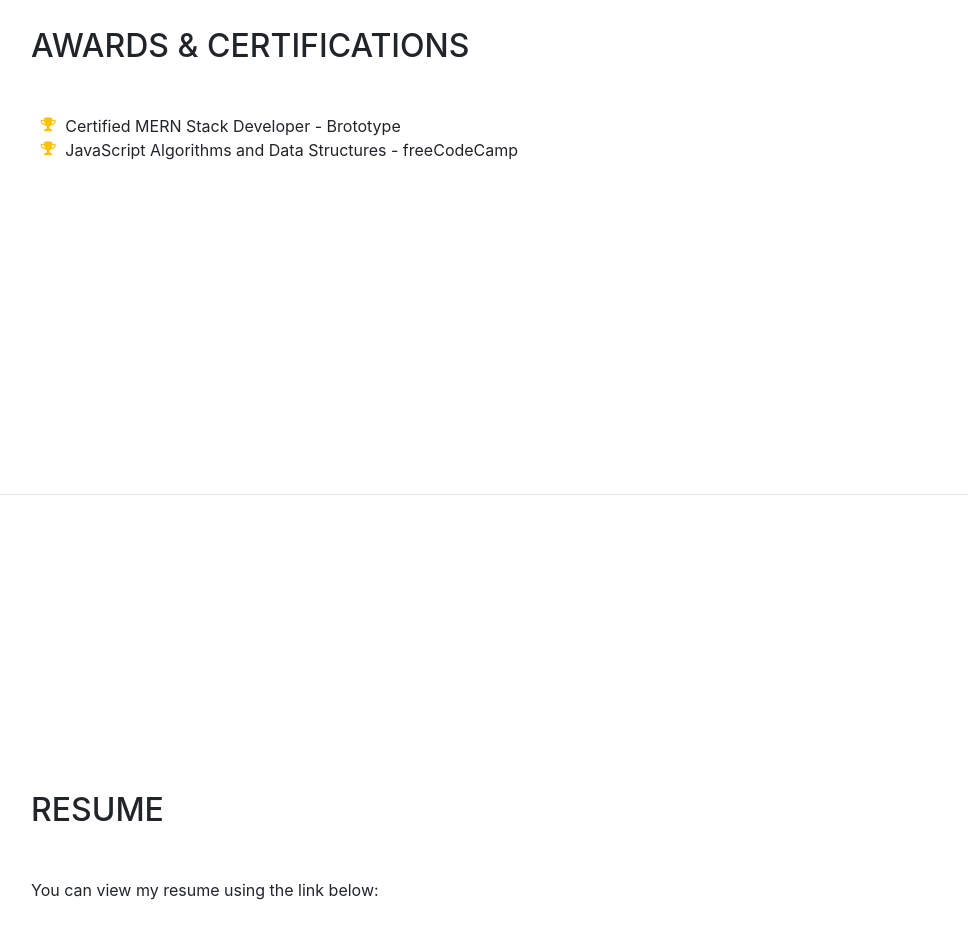
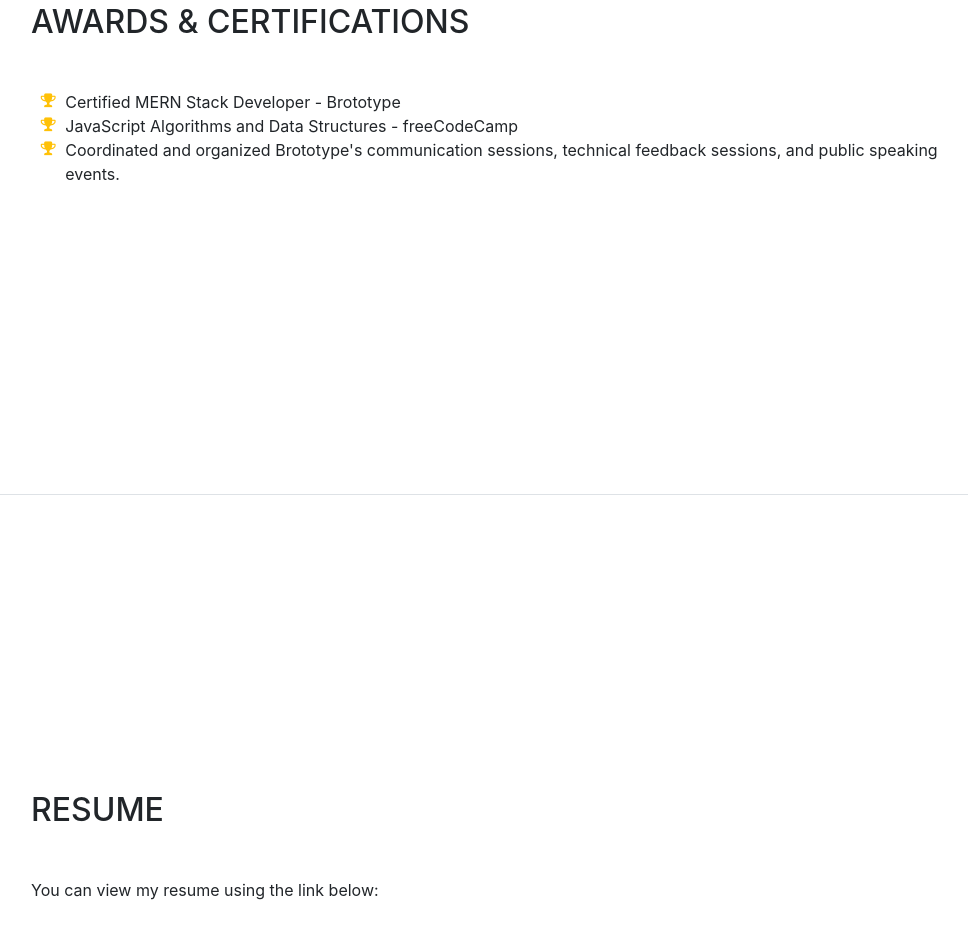
Before and after one commit to gopikamanoj1/portfolio, a website with bundled scripts: page index.html in a window 1280 px wide. Shown: the part 5282-6220 px from the top of the page, without its empty margins (289-1257 px from the left). Built offline with nearby package versions, Linux system fonts and the light colour scheme; a web font is replaced by a local one.

Commit message:
certificat added

```diff
--- a/index.html
+++ b/index.html
@@ -111,6 +111,8 @@
         </ul>
       </div>
     </section>
+
+
 
 
     <section class="resume-section p-3 p-lg-5 d-flex flex-column" id="experience">
@@ -388,6 +390,10 @@
             <i class="fa-li fa fa-trophy text-warning"></i>
             Runner-Up - College Coding Competition 2021
           </li> -->
+          <li>
+            <i class="fa-li fa fa-trophy text-warning"></i>
+          Coordinated and organized Brototype's communication sessions, technical feedback sessions, and public speaking events.
+          </li>
         </ul>
       </div>
     </section>
```
